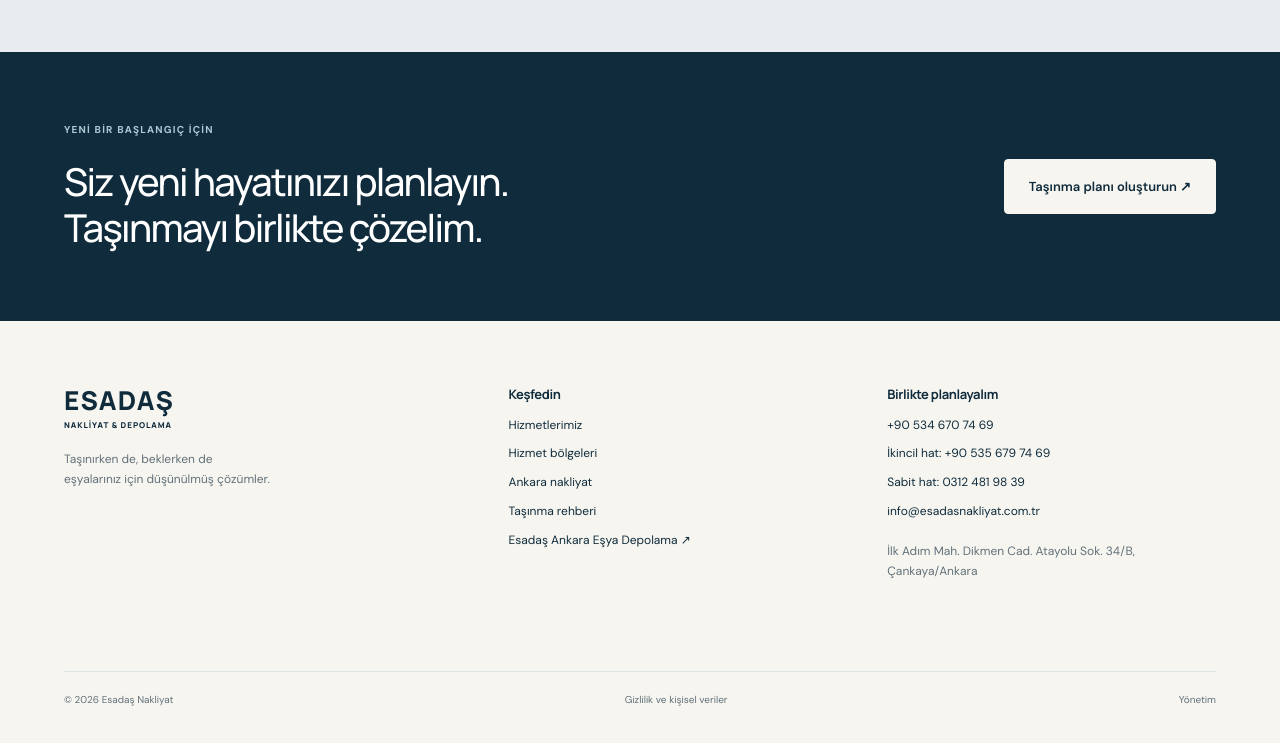
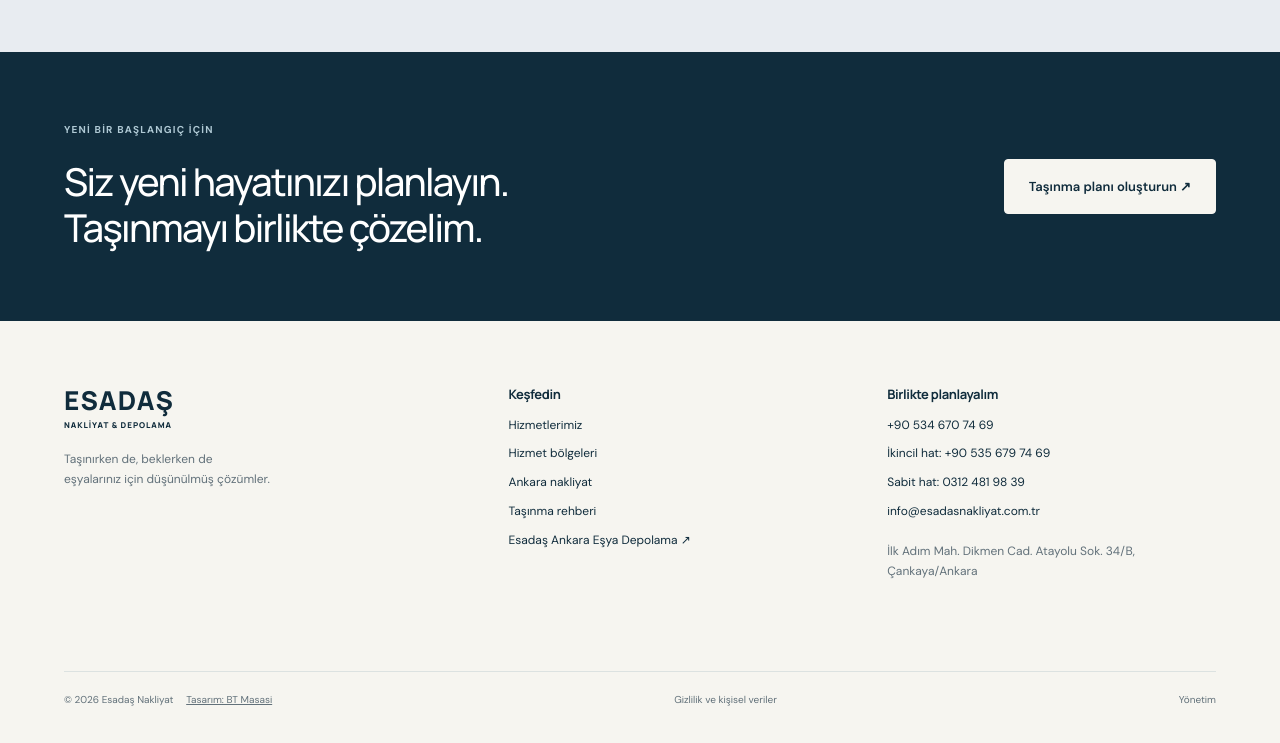
Before and after one commit to bekirduran/esadasnakliyat.com.tr, an Astro site: page / in a window 1280 px wide. Shown: the part 4258-5001 px from the top of the page. Built offline with nearby package versions, Linux system fonts and the light colour scheme; Astro itself is replaced by a stand-in of ours.

Commit message:
Add BT Masasi design credit to footer

```diff
--- a/src/layouts/Layout.astro
+++ b/src/layouts/Layout.astro
@@ -155,7 +155,12 @@ const website = {
         <p>{site.address}</p>
       </div>
       <div class="footer-bottom">
-        <span>© {new Date().getFullYear()} Esadaş Nakliyat</span>
+        <span class="footer-attribution">
+          © {new Date().getFullYear()} Esadaş Nakliyat
+          <a href="https://btmasasi.com/" target="_blank" rel="noopener noreferrer">
+            Tasarım: BT Masasi
+          </a>
+        </span>
         <a href="/gizlilik/">Gizlilik ve kişisel veriler</a>
         <a href="/admin/">Yönetim</a>
       </div>
--- a/src/styles.css
+++ b/src/styles.css
@@ -913,6 +913,11 @@ footer a:not(.brand) {
   color: var(--muted);
   font-size: 10px;
 }
+.footer-bottom .footer-attribution a {
+  display: inline;
+  margin: 0 0 0 1em;
+  text-decoration: underline;
+}
 .contact-float {
   position: fixed;
   right: 20px;
```
Also changed, not shown: docs/seo-progress-2026-09-30.md (+5 -0 lines).
